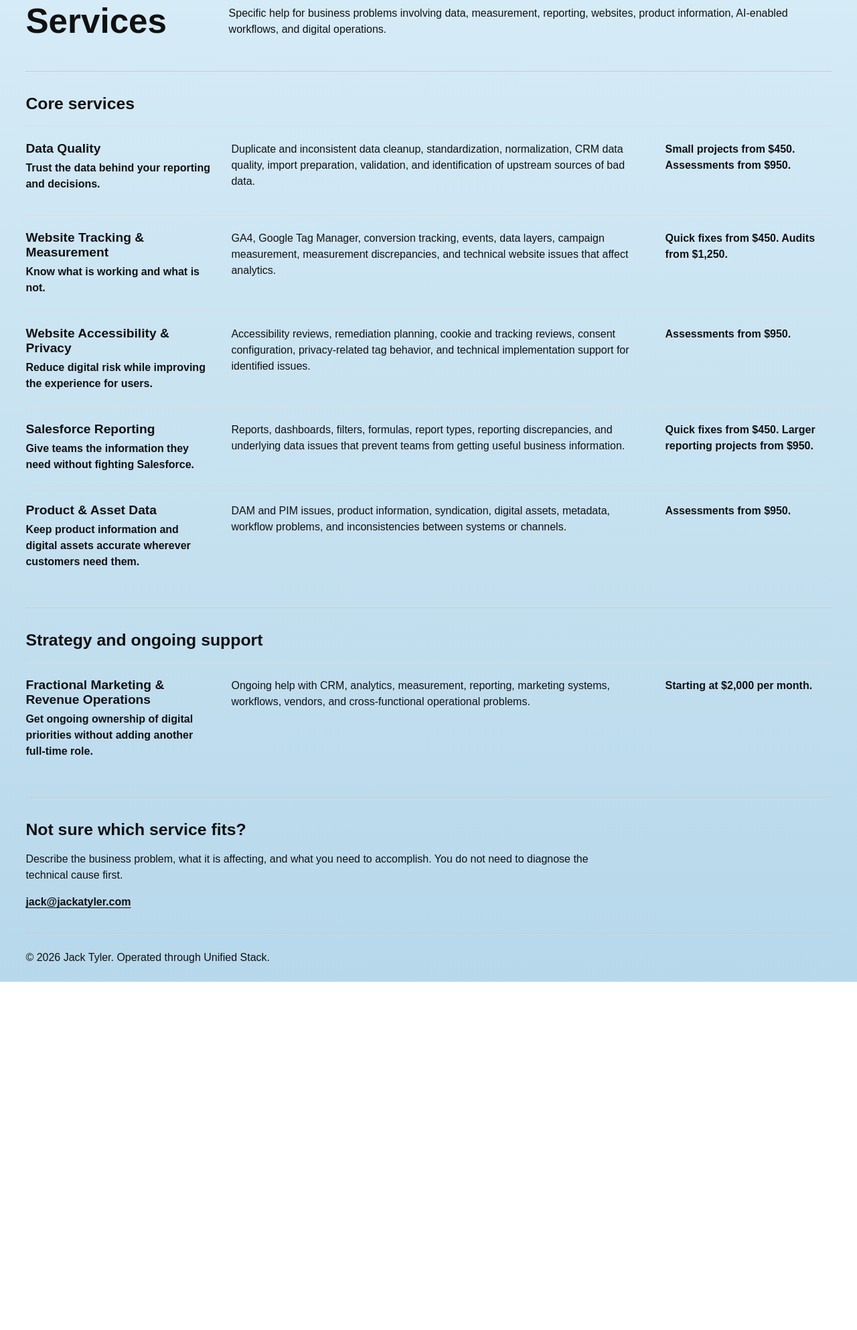
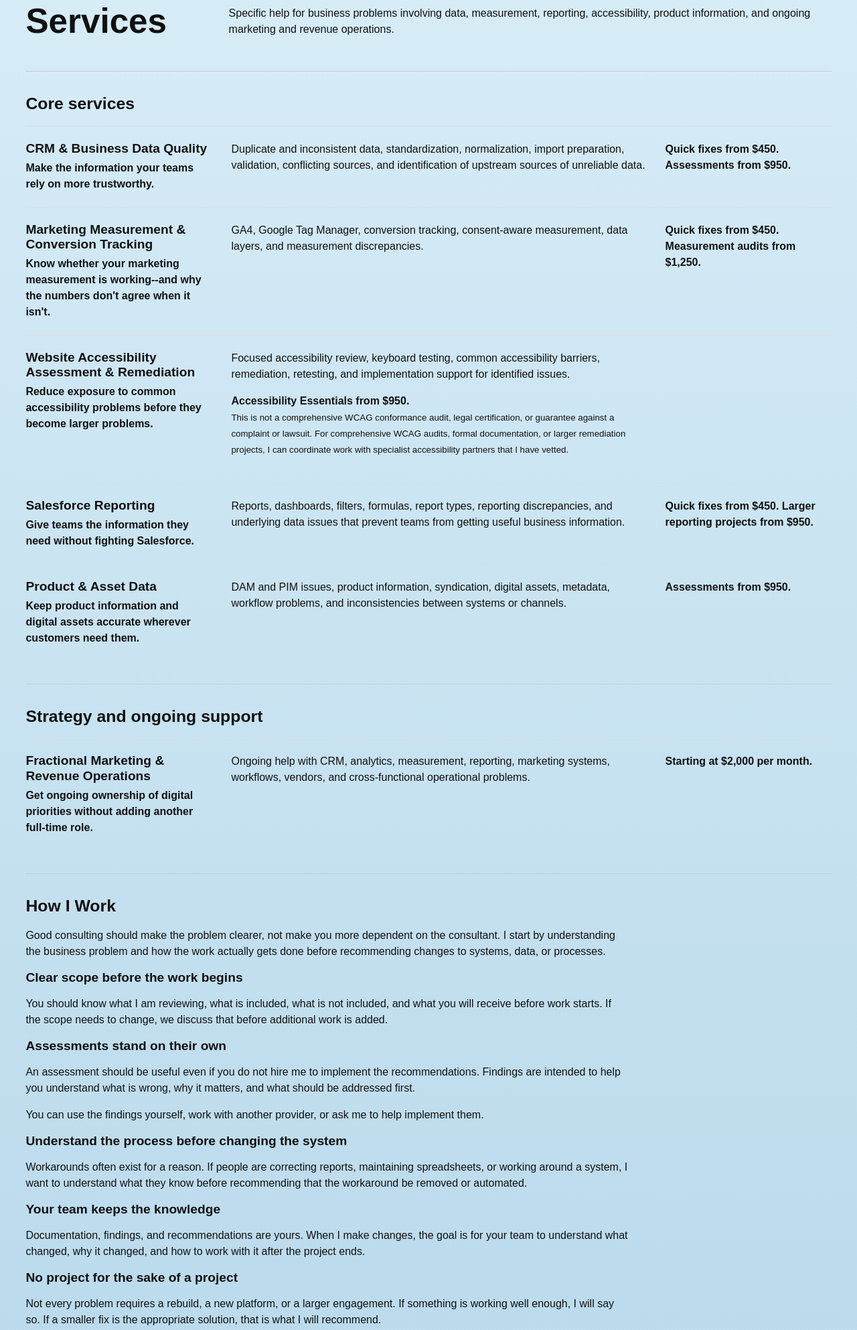
Before and after one commit to jackustack/jackawebsite, a website: page services.html in a window 1280 px wide. Shown: the part 137-2123 px from the top of the page at 67% size. Before the commit the page ends 1603 px from the top, so only its background shows below. Drawn offline with Linux system fonts and the light colour scheme.

Commit message:
Finalize services page

```diff
--- a/services.html
+++ b/services.html
@@ -1,122 +1,409 @@
 <!doctype html>
 <html lang="en">
+
 <head>
 
   <!-- Google Tag Manager -->
-  <script>(function(w,d,s,l,i){w[l]=w[l]||[];w[l].push({'gtm.start':
-  new Date().getTime(),event:'gtm.js'});var f=d.getElementsByTagName(s)[0],
-  j=d.createElement(s),dl=l!='dataLayer'?'&l='+l:'';j.async=true;j.src=
-  'https://www.googletagmanager.com/gtm.js?id='+i+dl;f.parentNode.insertBefore(j,f);
-  })(window,document,'script','dataLayer','GTM-MJGWZRKZ');</script>
+  <script>
+    (function (w, d, s, l, i) {
+      w[l] = w[l] || [];
+      w[l].push({
+        'gtm.start': new Date().getTime(),
+        event: 'gtm.js'
+      });
+
+      var f = d.getElementsByTagName(s)[0],
+        j = d.createElement(s),
+        dl = l != 'dataLayer' ? '&l=' + l : '';
+
+      j.async = true;
+      j.src = 'https://www.googletagmanager.com/gtm.js?id=' + i + dl;
+      f.parentNode.insertBefore(j, f);
+    })(window, document, 'script', 'dataLayer', 'GTM-MJGWZRKZ');
+  </script>
   <!-- End Google Tag Manager -->
 
   <meta charset="utf-8">
   <meta name="viewport" content="width=device-width, initial-scale=1">
-  <meta name="description" content="Business-focused services for data quality, website measurement, accessibility and privacy, Salesforce reporting, product and asset data, AI-enabled marketing operations, and digital strategy and operations.">
+
+  <meta name="description"
+    content="Business-focused consulting for CRM and data quality, marketing measurement and conversion tracking, website accessibility, Salesforce reporting, product and asset data, and fractional marketing and revenue operations.">
+
   <title>Services | Jack Tyler</title>
+
   <link rel="stylesheet" href="css/style.css">
+
 </head>
+
 <body>
 
   <!-- Google Tag Manager (noscript) -->
-  <noscript><iframe src="https://www.googletagmanager.com/ns.html?id=GTM-MJGWZRKZ"
-  height="0" width="0" style="display:none;visibility:hidden"></iframe></noscript>
+  <noscript>
+    <iframe src="https://www.googletagmanager.com/ns.html?id=GTM-MJGWZRKZ" height="0" width="0"
+      style="display:none;visibility:hidden">
+    </iframe>
+  </noscript>
   <!-- End Google Tag Manager (noscript) -->
 
   <a class="skip-link" href="#main-content">Skip to main content</a>
 
-  <header>
-    <a class="site-name" href="index.html" aria-label="Jack Tyler home">Jack Tyler</a>
-    <nav aria-label="Primary navigation">
-      <!-- <a href="index.html">Home</a> -->
+  <header class="site-header">
+
+    <a class="site-name" href="index.html" aria-label="Jack Tyler home">
+      Jack Tyler
+    </a>
+
+    <nav class="primary-nav" aria-label="Primary navigation">
       <a href="services.html" aria-current="page">Services</a>
-      <!-- <a href="index.html#strategy">Strategy</a> -->
       <a href="contact.html">Contact</a>
     </nav>
+
     <form class="site-search" role="search" action="search.html" method="get">
-      <label class="visually-hidden" for="site-search">Search this website</label>
+      <label class="visually-hidden" for="site-search">
+        Search this website
+      </label>
+
       <input id="site-search" name="q" type="search" placeholder="Search" required>
-      <button type="submit">Search</button>
+
+      <button type="submit">
+        Search
+      </button>
     </form>
+
   </header>
 
   <main id="main-content" tabindex="-1">
-    <section id="top" aria-labelledby="page-title">
+
+    <section id="top" class="page-intro" aria-labelledby="page-title">
+
       <h1 id="page-title">Services</h1>
-      <p>Specific help for business problems involving data, measurement, reporting, websites, product information, AI-enabled workflows, and digital operations.</p>
+
+      <p>
+        Specific help for business problems involving data, measurement,
+        reporting, accessibility, product information, and ongoing marketing
+        and revenue operations.
+      </p>
+
     </section>
 
     <section class="service-list" aria-labelledby="core-services-title">
+
       <h2 id="core-services-title">Core services</h2>
 
-      <section id="service-data-quality" aria-labelledby="service-data-quality-title">
-        <div>
-          <h3 id="service-data-quality-title">Data Quality</h3>
-          <p class="service-value">Trust the data behind your reporting and decisions.</p>
+      <section id="service-data-quality" class="service-item" aria-labelledby="service-data-quality-title">
+
+        <div class="service-heading">
+          <h3 id="service-data-quality-title">
+            CRM &amp; Business Data Quality
+          </h3>
+
+          <p class="service-value">
+            Make the information your teams rely on more trustworthy.
+          </p>
         </div>
-        <p>Duplicate and inconsistent data cleanup, standardization, normalization, CRM data quality, import preparation, validation, and identification of upstream sources of bad data.</p>
-        <p><strong>Small projects from $450. Assessments from $950.</strong></p>
+
+        <p class="service-description">
+          Duplicate and inconsistent data, standardization, normalization,
+          import preparation, validation, conflicting sources, and identification
+          of upstream sources of unreliable data.
+        </p>
+
+        <p class="service-pricing">
+          <strong>
+            Quick fixes from $450. Assessments from $950.
+          </strong>
+        </p>
+
       </section>
 
-      <section id="service-measurement" aria-labelledby="service-measurement-title">
-        <div>
-          <h3 id="service-measurement-title">Website Tracking &amp; Measurement</h3>
-          <p class="service-value">Know what is working and what is not.</p>
+      <section id="service-measurement" class="service-item" aria-labelledby="service-measurement-title">
+
+        <div class="service-heading">
+          <h3 id="service-measurement-title">
+            Marketing Measurement &amp; Conversion Tracking
+          </h3>
+
+          <p class="service-value">
+            Know whether your marketing measurement is working--and why the numbers don't agree when it isn't.
+          </p>
         </div>
-        <p>GA4, Google Tag Manager, conversion tracking, events, data layers, campaign measurement, measurement discrepancies, and technical website issues that affect analytics.</p>
-        <p><strong>Quick fixes from $450. Audits from $1,250.</strong></p>
+
+        <p class="service-description">
+          GA4, Google Tag Manager, conversion tracking, consent-aware measurement,
+          data layers, and measurement discrepancies.
+        </p>
+
+        <p class="service-pricing">
+          <strong>
+            Quick fixes from $450. Measurement audits from $1,250.
+          </strong>
+        </p>
+
       </section>
 
-      <section id="service-accessibility" aria-labelledby="service-accessibility-title">
-        <div>
-          <h3 id="service-accessibility-title">Website Accessibility &amp; Privacy</h3>
-          <p class="service-value">Reduce digital risk while improving the experience for users.</p>
+      <section id="service-accessibility" class="service-item" aria-labelledby="service-accessibility-title">
+
+        <div class="service-heading">
+          <h3 id="service-accessibility-title">
+            Website Accessibility Assessment &amp; Remediation
+          </h3>
+
+          <p class="service-value">
+            Reduce exposure to common accessibility problems before they become
+            larger problems.
+          </p>
         </div>
-        <p>Accessibility reviews, remediation planning, cookie and tracking reviews, consent configuration, privacy-related tag behavior, and technical implementation support for identified issues.</p>
-        <p><strong>Assessments from $950.</strong></p>
+
+        <div class="service-content">
+
+          <p class="service-description">
+            Focused accessibility review, keyboard testing, common accessibility
+            barriers, remediation, retesting, and implementation support for
+            identified issues.
+          </p>
+
+          <p class="service-pricing">
+            <strong>
+              Accessibility Essentials from $950.</strong>
+            <br><small>
+              This is not a comprehensive WCAG conformance audit, legal certification,
+              or guarantee against a complaint or lawsuit. For comprehensive WCAG audits, formal documentation, or
+              larger
+              remediation projects, I can coordinate work with specialist
+              accessibility partners that I have vetted.</small>
+
+          </p>
+
+          <p class="service-note">
+          </p>
+
+        </div>
+
       </section>
 
-      <section id="service-salesforce" aria-labelledby="service-salesforce-title">
-        <div>
-          <h3 id="service-salesforce-title">Salesforce Reporting</h3>
-          <p class="service-value">Give teams the information they need without fighting Salesforce.</p>
+      <section id="service-salesforce" class="service-item" aria-labelledby="service-salesforce-title">
+
+        <div class="service-heading">
+          <h3 id="service-salesforce-title">
+            Salesforce Reporting
+          </h3>
+
+          <p class="service-value">
+            Give teams the information they need without fighting Salesforce.
+          </p>
         </div>
-        <p>Reports, dashboards, filters, formulas, report types, reporting discrepancies, and underlying data issues that prevent teams from getting useful business information.</p>
-        <p><strong>Quick fixes from $450. Larger reporting projects from $950.</strong></p>
+
+        <p class="service-description">
+          Reports, dashboards, filters, formulas, report types, reporting
+          discrepancies, and underlying data issues that prevent teams from
+          getting useful business information.
+        </p>
+
+        <p class="service-pricing">
+          <strong>
+            Quick fixes from $450. Larger reporting projects from $950.
+          </strong>
+        </p>
+
       </section>
 
-      <section id="service-product-data" aria-labelledby="service-product-data-title">
-        <div>
-          <h3 id="service-product-data-title">Product &amp; Asset Data</h3>
-          <p class="service-value">Keep product information and digital assets accurate wherever customers need them.</p>
+      <section id="service-product-data" class="service-item" aria-labelledby="service-product-data-title">
+
+        <div class="service-heading">
+          <h3 id="service-product-data-title">
+            Product &amp; Asset Data
+          </h3>
+
+          <p class="service-value">
+            Keep product information and digital assets accurate wherever
+            customers need them.
+          </p>
         </div>
-        <p>DAM and PIM issues, product information, syndication, digital assets, metadata, workflow problems, and inconsistencies between systems or channels.</p>
-        <p><strong>Assessments from $950.</strong></p>
+
+        <p class="service-description">
+          DAM and PIM issues, product information, syndication, digital assets,
+          metadata, workflow problems, and inconsistencies between systems
+          or channels.
+        </p>
+
+        <p class="service-pricing">
+          <strong>
+            Assessments from $950.
+          </strong>
+        </p>
+
       </section>
+
     </section>
 
     <section class="service-list" aria-labelledby="additional-services-title">
-      <h2 id="additional-services-title">Strategy and ongoing support</h2>
 
-      <section id="service-fractional" aria-labelledby="service-fractional-title">
-        <div>
-          <h3 id="service-fractional-title">Fractional Marketing &amp; Revenue Operations</h3>
-          <p class="service-value">Get ongoing ownership of digital priorities without adding another full-time role.</p>
+      <h2 id="additional-services-title">
+        Strategy and ongoing support
+      </h2>
+
+      <section id="service-fractional" class="service-item" aria-labelledby="service-fractional-title">
+
+        <div class="service-heading">
+          <h3 id="service-fractional-title">
+            Fractional Marketing &amp; Revenue Operations
+          </h3>
+
+          <p class="service-value">
+            Get ongoing ownership of digital priorities without adding another
+            full-time role.
+          </p>
         </div>
-        <p>Ongoing help with CRM, analytics, measurement, reporting, marketing systems, workflows, vendors, and cross-functional operational problems.</p>
-        <p><strong>Starting at $2,000 per month.</strong></p>
+
+        <p class="service-description">
+          Ongoing help with CRM, analytics, measurement, reporting, marketing
+          systems, workflows, vendors, and cross-functional operational problems.
+        </p>
+
+        <p class="service-pricing">
+          <strong>
+            Starting at $2,000 per month.
+          </strong>
+        </p>
+
       </section>
+
     </section>
 
-    <section id="contact" aria-labelledby="contact-title">
-      <h2 id="contact-title">Not sure which service fits?</h2>
-      <p>Describe the business problem, what it is affecting, and what you need to accomplish. You do not need to diagnose the technical cause first.</p>
-      <address><a href="mailto:jack@jackatyler.com">jack@jackatyler.com</a></address>
+    <section id="how-i-work" class="how-i-work" aria-labelledby="how-i-work-title">
+
+      <div class="how-i-work-intro">
+
+        <h2 id="how-i-work-title">
+          How I Work
+        </h2>
+
+        <p>
+          Good consulting should make the problem clearer, not make you more
+          dependent on the consultant. I start by understanding the business
+          problem and how the work actually gets done before recommending
+          changes to systems, data, or processes.
+        </p>
+
+      </div>
+
+      <div class="how-i-work-principles">
+
+        <section class="how-i-work-item" aria-labelledby="clear-scope-title">
+
+          <h3 id="clear-scope-title">
+            Clear scope before the work begins
+          </h3>
+
+          <p>
+            You should know what I am reviewing, what is included, what is not
+            included, and what you will receive before work starts. If the scope
+            needs to change, we discuss that before additional work is added.
+          </p>
+
+        </section>
+
+        <section class="how-i-work-item" aria-labelledby="standalone-assessments-title">
+
+          <h3 id="standalone-assessments-title">
+            Assessments stand on their own
+          </h3>
+
+          <p>
+            An assessment should be useful even if you do not hire me to implement
+            the recommendations. Findings are intended to help you understand what
+            is wrong, why it matters, and what should be addressed first.
+          </p>
+
+          <p>
+            You can use the findings yourself, work with another provider, or ask
+            me to help implement them.
+          </p>
+
+        </section>
+
+        <section class="how-i-work-item" aria-labelledby="understand-process-title">
+
+          <h3 id="understand-process-title">
+            Understand the process before changing the system
+          </h3>
+
+          <p>
+            Workarounds often exist for a reason. If people are correcting reports,
+            maintaining spreadsheets, or working around a system, I want to
+            understand what they know before recommending that the workaround be
+            removed or automated.
+          </p>
+
+        </section>
+
+        <section class="how-i-work-item" aria-labelledby="keep-knowledge-title">
+
+          <h3 id="keep-knowledge-title">
+            Your team keeps the knowledge
+          </h3>
+
+          <p>
+            Documentation, findings, and recommendations are yours. When I make
+            changes, the goal is for your team to understand what changed, why it
+            changed, and how to work with it after the project ends.
+          </p>
+
+        </section>
+
+        <section class="how-i-work-item how-i-work-item-wide" aria-labelledby="no-unnecessary-project-title">
+
+          <h3 id="no-unnecessary-project-title">
+            No project for the sake of a project
+          </h3>
+
+          <p>
+            Not every problem requires a rebuild, a new platform, or a larger
+            engagement. If something is working well enough, I will say so. If a
+            smaller fix is the appropriate solution, that is what I will recommend.
+          </p>
+
+        </section>
+
+      </div>
+
+      <!--
+      Add once the About / How I Work page exists.
+
+      <p class="how-i-work-link">
+        <a href="about.html">
+          Learn more about how I work and what to expect when we work together.
+        </a>
+      </p>
+      -->
+
     </section>
+
+    <section id="contact" class="contact-cta" aria-labelledby="contact-title">
+
+      <h2 id="contact-title">
+        Not sure which service fits?
+      </h2>
+
+      <p>
+        Describe the business problem, what it is affecting, and what you need to
+        accomplish. You do not need to diagnose the technical cause first.
+      </p>
+
+      <address class="contact-address">
+        <a href="contact.html">Contact me</a>
+      </address>
+
+    </section>
+
   </main>
 
-  <footer>
-    <p>&copy; 2026 Jack Tyler. Operated through Unified Stack.</p>
+  <footer class="site-footer">
+    <p>
+      &copy; 2026 Jack Tyler. Operated through Unified Stack.
+    </p>
   </footer>
+
 </body>
+
 </html>
```
Also changed, not shown: index.html (+2 -1 lines).
